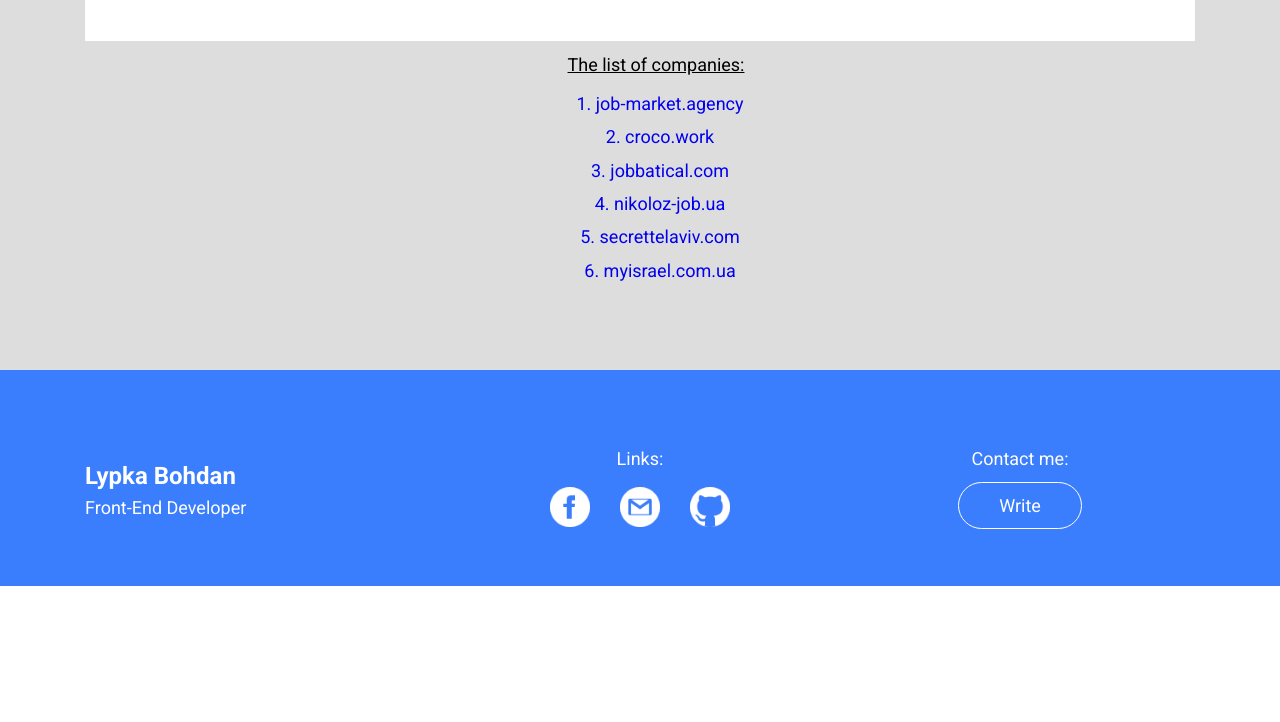
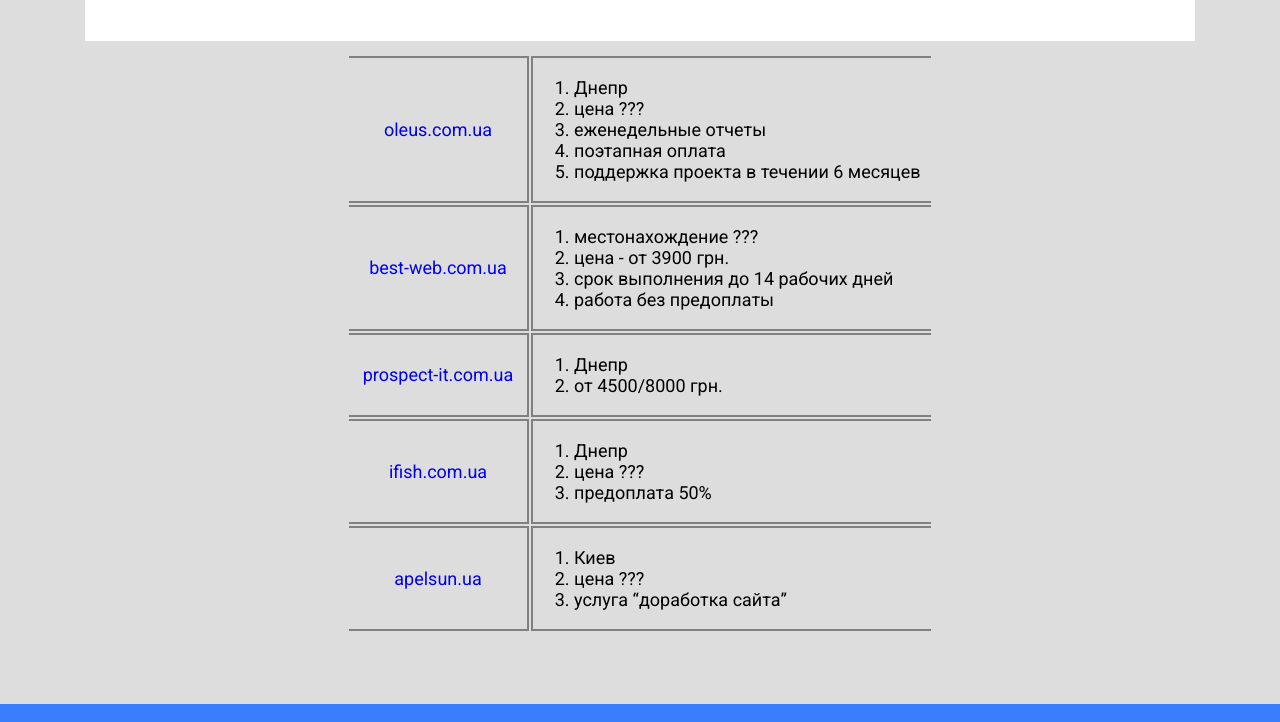
Before and after one commit to LypkaB/LypkaB.github.io, a plain HTML site: page index.html in a window 1280 px wide. Shown: the part 958-1680 px from the top of the page. Before the commit the page ends 1544 px from the top, so only its background shows below. Drawn offline with Linux system fonts and the light colour scheme.

Commit message:
Added the list of web-companies

```diff
--- a/index.html
+++ b/index.html
@@ -68,21 +68,71 @@
                 </div>
             </div>
         </div>
-
         <div class="list-container">
-            <span class="title">The list of companies:</span>
-            <ul>
-                <li><a href="https://job-market.agency/">1. job-market.agency</a></li>
-                <li><a href="http://croco.work/ru/?gclid=CjwKCAjwmJbeBRBCEiwAAY4VVebHVjIEyZpUrSRT5DAfCNohMdu8WQJrtZJSXBBjGi8FzkD5Kgq-xRoC7vIQAvD_BwE">
-                    2. croco.work</a></li>
-                <li><a href="https://jobbatical.com/international-job-opportunities?gclid=CjwKCAjwmJbeBRBCEiwAAY4VVdKSJ-b6D3NT1UXkeRzGj71tUiEOMGoVIsCZ2zuPfzuG2u1Kz3JnhRoCcHIQAvD_BwE">
-                    3. jobbatical.com</a></li>
-                <li><a href="https://nikoloz-job.ua/job/chehiya">4. nikoloz-job.ua</a></li>
-                <li><a href="https://www.secrettelaviv.com/magazine/blog/toptens/best-companies-to-work-for-in-israel-summer-2018">
-                    5. secrettelaviv.com</a></li>
-                <li><a href="http://myisrael.com.ua/?utm_source=google&utm_medium=cpc&utm_campaign=cid|1407000892|search&utm_content=gid|53868793885|aid|269934012708|placement|&utm_term=%D0%BF%D1%80%D0%B5%D0%B4%D0%BB%D0%B0%D0%B3%D0%B0%D1%8E%20%D1%80%D0%B0%D0%B1%D0%BE%D1%82%D1%83%20%D0%B2%20%D0%B8%D0%B7%D1%80%D0%B0%D0%B8%D0%BB%D0%B5">
-                    6. myisrael.com.ua</a></li>
-            </ul>
+            <table>
+                <tr>
+                    <td class="right-col">
+                        <a target="_blank" href="https://oleus.com.ua">oleus.com.ua</a>
+                    </td>
+                    <td class="left-col">
+                        <ol>
+                            <li>Днепр</li>
+                            <li>цена ???</li>
+                            <li>еженедельные отчеты</li>
+                            <li>поэтапная оплата</li>
+                            <li>поддержка проекта в течении 6 месяцев</li>
+                        </ol>
+                    </td>
+                </tr>
+                <tr>
+                    <td class="right-col">
+                        <a target="_blank" href="https://best-web.com.ua">best-web.com.ua</a>
+                    </td>
+                    <td class="left-col">
+                        <ol>
+                            <li>местонахождение ???</li>
+                            <li>цена - от 3900 грн.</li>
+                            <li>срок выполнения до 14 рабочих дней</li>
+                            <li>работа без предоплаты</li>
+                        </ol>
+                    </td>
+                </tr>
+                <tr>
+                    <td class="right-col">
+                        <a target="_blank" href="https://prospect-it.com.ua">prospect-it.com.ua</a>
+                    </td>
+                    <td class="left-col">
+                        <ol>
+                            <li>Днепр</li>
+                            <li>от 4500/8000 грн.</li>
+                        </ol>
+                    </td>
+                </tr>
+                <tr>
+                    <td class="right-col">
+                        <a target="_blank" href="https://ifish.com.ua">ifish.com.ua</a>
+                    </td>
+                    <td class="left-col">
+                        <ol>
+                            <li>Днепр</li>
+                            <li>цена ???</li>
+                            <li>предоплата 50%</li>
+                        </ol>
+                    </td>
+                </tr>
+                <tr>
+                    <td class="right-col">
+                        <a target="_blank" href="https://apelsun.ua">apelsun.ua</a>
+                    </td>
+                    <td class="left-col">
+                        <ol>
+                            <li>Киев</li>
+                            <li>цена ???</li>
+                            <li>услуга “доработка сайта”</li>
+                        </ol>
+                    </td>
+                </tr>
+            </table>
         </div>
     </section>
 
--- a/portfolio/css/style.css
+++ b/portfolio/css/style.css
@@ -126,30 +126,27 @@
 
 .list-container {
     margin-top: 1%;
-    text-align: center;
+    display: flex;
+    justify-content: center;
 }
 
-.title {
-    margin-left: 2.5%;
-    text-decoration: underline;
-}
-
-ul {
-    text-decoration: none;
-    text-align: center;
-}
-
-li {
-    list-style-type: none;
-    margin-top: 1%;
-}
-
-li a {
+.list-container a {
     text-decoration: none;
 }
 
-li:hover {
-    transform: scale(1.5);
+.right-col {
+    width: 180px;
+    text-align: center;
+    border-top: 2px solid gray;
+    border-right: 2px solid gray;
+    border-bottom: 2px solid gray;
+}
+
+.left-col {
+    width: 400px;
+    border-top: 2px solid gray;
+    border-bottom: 2px solid gray;
+    border-left: 2px solid gray;
 }
 
 /* Footer */
```
Also changed, not shown: 2 other files.
